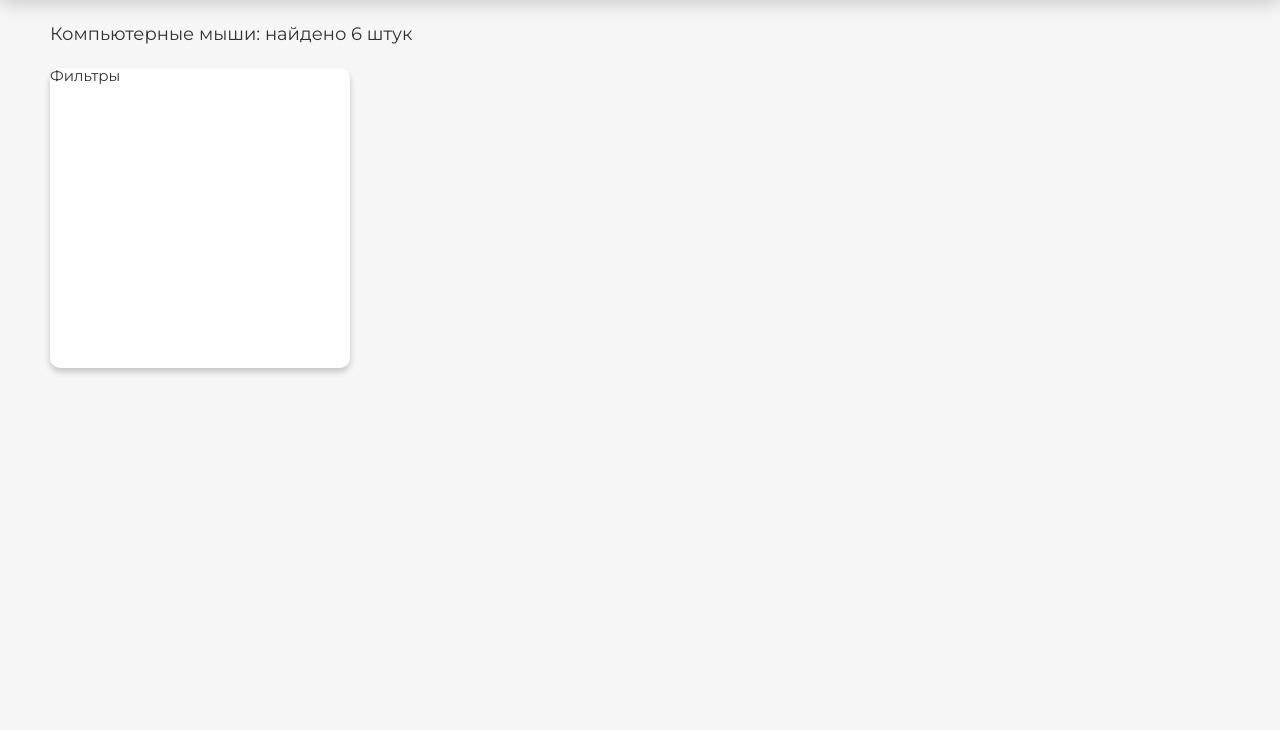
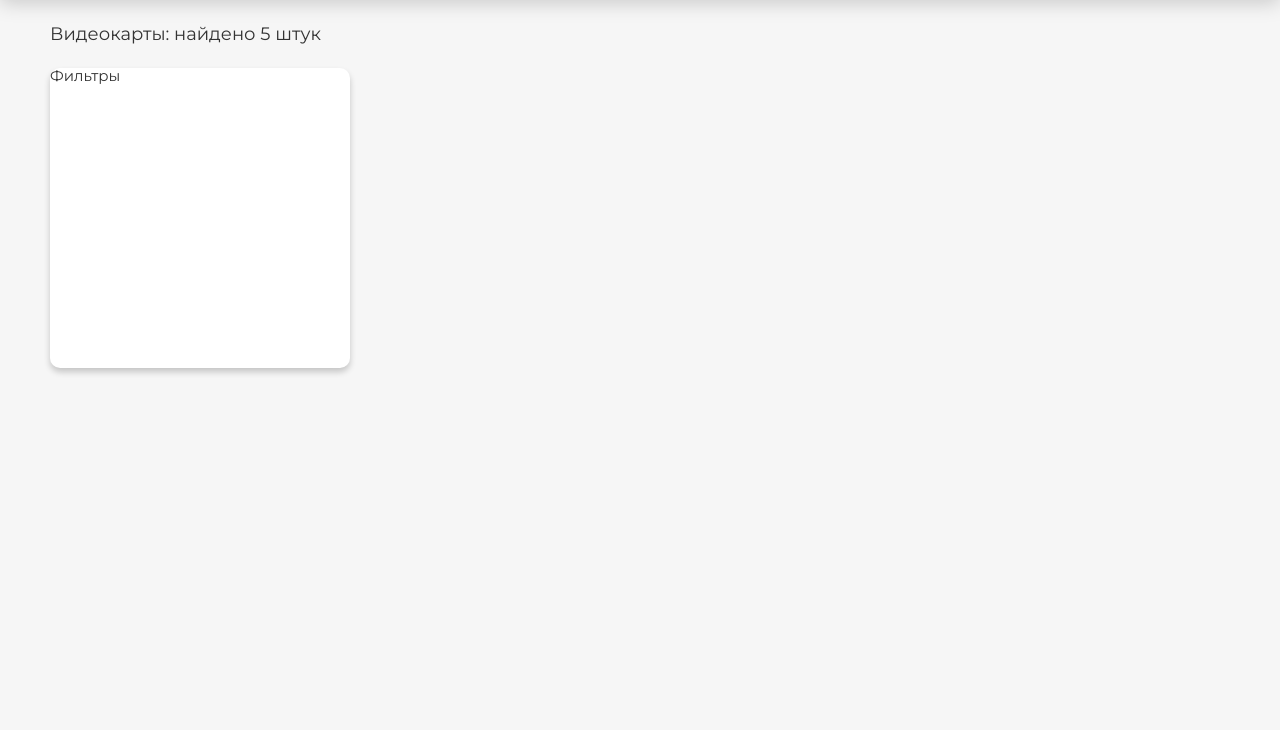
Before and after one commit to LakeNotOcean/Eshop.bx, a PHP site: template src/View/catalog.php in a window 1280 px wide. Shown: the part 70-800 px from the top of the page. Run offline with PHP 8.4, Linux system fonts and the light colour scheme; the template is opened without the code that fills it, so the values that code supplies are empty.

Commit message:
Видеокарты

```diff
--- a/src/View/catalog.php
+++ b/src/View/catalog.php
@@ -5,7 +5,7 @@
 
 <link rel="stylesheet" href="./css/catalog.css">
 <div class="container">
-	<div class="search_result_count">Компьютерные мыши: найдено <?= 6?> штук</div>
+	<div class="search_result_count">Видеокарты: найдено <?= 5?> штук</div>
 	<div class="filters-item-list-row">
 		<div class="filters-column">
 			<div class="filters">
```
